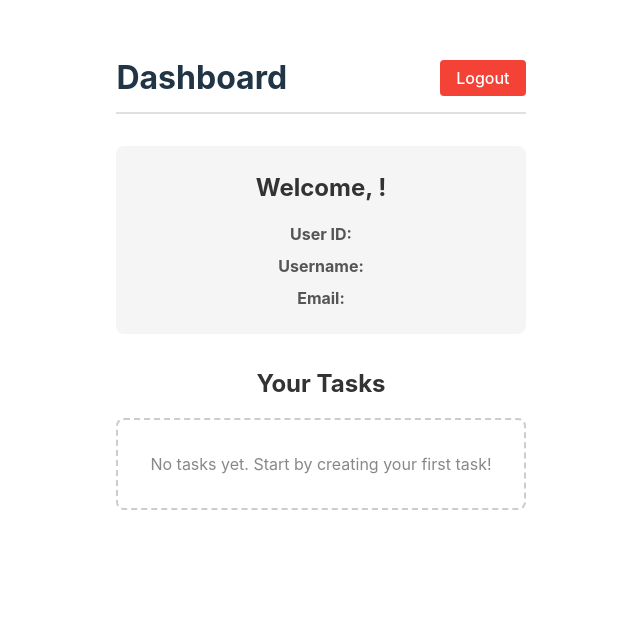
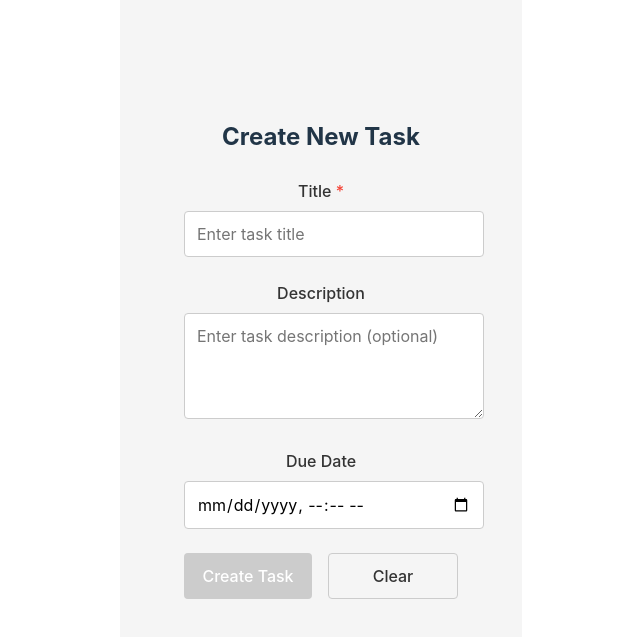
Before and after one commit to astillsjr/focus-flow-frontend, a Vue app: page / in a window 1280 px wide. Shown: the part 115-752 px from the top of the page, without its empty margins (319-959 px from the left). Built offline with nearby package versions, Linux system fonts and the light colour scheme.

Commit message:
TaskForm.vue implementation

```diff
--- a/src/App.vue
+++ b/src/App.vue
@@ -1,9 +1,26 @@
 <template>
   <div id="app">
-    <Dashboard />
+    <TaskForm @submit-task="handleTaskSubmit" />
   </div>
 </template>
 
 <script setup lang="ts">
-import Dashboard from './components/dashboard/Dashboard.vue'
+import TaskForm from './components/tasks/TaskForm.vue'
+
+/**
+ * Handle task submission event from TaskForm
+ */
+function handleTaskSubmit(taskId: string) {
+  console.log('✅ Task submitted! Task ID:', taskId)
+}
 </script>
+
+<style scoped>
+#app {
+  min-height: 100vh;
+  display: flex;
+  align-items: center;
+  justify-content: center;
+  background-color: #f5f5f5;
+}
+</style>
--- a/src/components/tasks/TaskForm.vue
+++ b/src/components/tasks/TaskForm.vue
@@ -1,3 +1,250 @@
-<template></template>
-<script setup lang="ts"></script>
-<style scoped></style>
+<template>
+  <div class="task-form">
+    <h2>Create New Task</h2>
+
+    <form @submit.prevent="handleSubmit">
+      <div class="form-group">
+        <label for="title">Title <span class="required">*</span></label>
+        <input
+          id="title"
+          v-model="title"
+          type="text"
+          placeholder="Enter task title"
+          required
+          :disabled="isLoading"
+        />
+      </div>
+
+      <div class="form-group">
+        <label for="description">Description</label>
+        <textarea
+          id="description"
+          v-model="description"
+          placeholder="Enter task description (optional)"
+          rows="4"
+          :disabled="isLoading"
+        />
+      </div>
+
+      <div class="form-group">
+        <label for="dueDate">Due Date</label>
+        <input
+          id="dueDate"
+          v-model="dueDate"
+          type="datetime-local"
+          :disabled="isLoading"
+        />
+      </div>
+
+      <div v-if="errorMessage" class="error-message">
+        {{ errorMessage }}
+      </div>
+
+      <div class="form-actions">
+        <button type="submit" :disabled="isLoading || !isFormValid" class="submit-button">
+          {{ isLoading ? 'Creating...' : 'Create Task' }}
+        </button>
+        <button type="button" @click="clearForm" :disabled="isLoading" class="clear-button">
+          Clear
+        </button>
+      </div>
+    </form>
+  </div>
+</template>
+
+<script setup lang="ts">
+import { ref, computed } from 'vue'
+import { useTaskStore } from '../../stores/taskStore'
+
+// Define emits
+const emit = defineEmits<{
+  'submit-task': [taskId: string]
+}>()
+
+// Get task store
+const taskStore = useTaskStore()
+
+// Form state
+const title = ref('')
+const description = ref('')
+const dueDate = ref('')
+const isLoading = ref(false)
+const errorMessage = ref('')
+
+// Computed validation
+const isFormValid = computed(() => {
+  return title.value.trim().length > 0
+})
+
+/**
+ * Clear the form fields
+ */
+function clearForm() {
+  title.value = ''
+  description.value = ''
+  dueDate.value = ''
+  errorMessage.value = ''
+}
+
+/**
+ * Handle form submission
+ */
+async function handleSubmit() {
+  // Validate title is not empty or whitespace
+  if (!title.value.trim()) {
+    errorMessage.value = 'Title is required and cannot be empty'
+    return
+  }
+
+  // Clear previous error
+  errorMessage.value = ''
+
+  // Set loading state
+  isLoading.value = true
+
+  try {
+    // Create task payload
+    const taskPayload = {
+      title: title.value.trim(),
+      description: description.value.trim(),
+      dueDate: dueDate.value ? new Date(dueDate.value).toISOString() : undefined
+    }
+
+    // Call task store to create task
+    const taskId = await taskStore.addTask(taskPayload)
+
+    // Log success message
+    console.log('✅ Task created successfully!', { taskId, title: taskPayload.title })
+
+    // Emit success event with the new task ID
+    emit('submit-task', taskId)
+
+    // Clear form on success
+    clearForm()
+
+    // Optional: Redirect to dashboard (uncomment when router is set up)
+    // router.push('/dashboard')
+  } catch (error) {
+    // Task creation failed - show error message
+    if (error instanceof Error) {
+      errorMessage.value = error.message
+    } else {
+      errorMessage.value = 'An unexpected error occurred. Please try again.'
+    }
+    console.error('❌ Task creation error:', error)
+  } finally {
+    // Reset loading state
+    isLoading.value = false
+  }
+}
+</script>
+
+<style scoped>
+.task-form {
+  max-width: 600px;
+  margin: 0 auto;
+  padding: 2rem;
+}
+
+h2 {
+  margin-bottom: 1.5rem;
+  text-align: center;
+}
+
+.form-group {
+  margin-bottom: 1.5rem;
+}
+
+label {
+  display: block;
+  margin-bottom: 0.5rem;
+  font-weight: 500;
+  color: #333;
+}
+
+.required {
+  color: #f44336;
+}
+
+input,
+textarea {
+  width: 100%;
+  padding: 0.75rem;
+  border: 1px solid #ccc;
+  border-radius: 4px;
+  font-size: 1rem;
+  font-family: inherit;
+}
+
+textarea {
+  resize: vertical;
+}
+
+input:disabled,
+textarea:disabled {
+  background-color: #f5f5f5;
+  cursor: not-allowed;
+}
+
+input:focus,
+textarea:focus {
+  outline: none;
+  border-color: #4CAF50;
+  box-shadow: 0 0 0 2px rgba(76, 175, 80, 0.1);
+}
+
+.error-message {
+  color: #d32f2f;
+  background-color: #ffebee;
+  padding: 0.75rem;
+  border-radius: 4px;
+  margin-bottom: 1rem;
+  font-size: 0.9rem;
+}
+
+.form-actions {
+  display: flex;
+  gap: 1rem;
+}
+
+.submit-button,
+.clear-button {
+  flex: 1;
+  padding: 0.75rem;
+  border: none;
+  border-radius: 4px;
+  font-size: 1rem;
+  font-weight: 500;
+  cursor: pointer;
+  transition: background-color 0.2s;
+}
+
+.submit-button {
+  background-color: #4CAF50;
+  color: white;
+}
+
+.submit-button:hover:not(:disabled) {
+  background-color: #45a049;
+}
+
+.submit-button:disabled {
+  background-color: #cccccc;
+  cursor: not-allowed;
+}
+
+.clear-button {
+  background-color: #f5f5f5;
+  color: #333;
+  border: 1px solid #ccc;
+}
+
+.clear-button:hover:not(:disabled) {
+  background-color: #e0e0e0;
+}
+
+.clear-button:disabled {
+  opacity: 0.5;
+  cursor: not-allowed;
+}
+</style>
--- a/src/stores/authStore.ts
+++ b/src/stores/authStore.ts
@@ -2,14 +2,6 @@ import { defineStore } from 'pinia'
 import { ref, computed } from 'vue'
 
 // TypeScript interfaces
-interface AuthState {
-  userId: string | null
-  accessToken: string | null
-  refreshToken: string | null
-  username: string | null
-  email: string | null
-}
-
 interface LoginCredentials {
   username: string
   password: string
@@ -34,6 +26,19 @@ interface UserInfo {
 
 // API Base URL - adjust this based on your environment
 const API_BASE_URL = (import.meta as any).env?.VITE_API_BASE_URL
+
+/**
+ * Helper to handle API responses consistently
+ */
+async function handleResponse<T>(response: Response): Promise<T> {
+  const data = await response.json()
+
+  if (!response.ok) {
+    throw new Error(data.error || 'API request failed')
+  }
+
+  return data as T
+}
 
 export const useAuthStore = defineStore('auth', () => {
   // State
@@ -75,13 +80,7 @@ export const useAuthStore = defineStore('auth', () => {
         body: JSON.stringify(credentials)
       })
 
-      const data = await response.json()
-
-      if (!response.ok) {
-        throw new Error(data.error || 'Registration failed')
-      }
-
-      const authResponse: AuthResponse = data
+      const authResponse = await handleResponse<AuthResponse>(response)
 
       // Store tokens
       accessToken.value = authResponse.accessToken
@@ -118,13 +117,7 @@ export const useAuthStore = defineStore('auth', () => {
         body: JSON.stringify(credentials)
       })
 
-      const data = await response.json()
-
-      if (!response.ok) {
-        throw new Error(data.error || 'Login failed')
-      }
-
-      const authResponse: AuthResponse = data
+      const authResponse = await handleResponse<AuthResponse>(response)
 
       // Store tokens
       accessToken.value = authResponse.accessToken
@@ -195,11 +188,7 @@ export const useAuthStore = defineStore('auth', () => {
         })
       })
 
-      const data = await response.json()
-
-      if (!response.ok) {
-        throw new Error(data.error || 'Token refresh failed')
-      }
+      const data = await handleResponse<{ accessToken: string }>(response)
 
       // Update access token
       accessToken.value = data.accessToken
@@ -233,11 +222,7 @@ export const useAuthStore = defineStore('auth', () => {
         })
       })
 
-      const data = await response.json()
-
-      if (!response.ok) {
-        throw new Error(data.error || 'Failed to fetch user info')
-      }
+      const data = await handleResponse<{ user: UserInfo }>(response)
 
       const userInfo: UserInfo = data.user
 
--- a/src/stores/taskStore.ts
+++ b/src/stores/taskStore.ts
@@ -1,15 +1,13 @@
 import { defineStore } from 'pinia'
-import { ref, computed } from 'vue'
+import { ref, computed, watch } from 'vue'
 import { useAuthStore } from './authStore'
-
-// Note: When copying to src/stores/taskStore.ts, this import path is correct
 
 // TypeScript interfaces
 export interface Task {
   _id: string
   user: string
   title: string
-  description: string
+  description?: string
   createdAt: Date | string
   startedAt?: Date | string
   completedAt?: Date | string
@@ -18,7 +16,7 @@ export interface Task {
 
 export interface CreateTaskPayload {
   title: string
-  description: string
+  description?: string
   dueDate?: Date | string
 }
 
@@ -47,6 +45,19 @@ export interface GetTasksResponse {
 
 // API Base URL
 const API_BASE_URL = (import.meta as any).env?.VITE_API_BASE_URL || '/api'
+
+/**
+ * Helper to handle API responses consistently
+ */
+async function handleResponse<T>(response: Response): Promise<T> {
+  const data = await response.json()
+
+  if (!response.ok) {
+    throw new Error(data.error || 'API request failed')
+  }
+
+  return data as T
+}
 
 export const useTaskStore = defineStore('task', () => {
   // State
@@ -107,13 +118,7 @@ export const useTaskStore = defineStore('task', () => {
         })
       })
 
-      const data = await response.json()
-
-      if (!response.ok) {
-        throw new Error(data.error || 'Failed to fetch tasks')
-      }
-
-      const result: GetTasksResponse = data
+      const result = await handleResponse<GetTasksResponse>(response)
 
       // Update tasks in store
       tasks.value = result.tasks
@@ -151,18 +156,12 @@ export const useTaskStore = defineStore('task', () => {
         })
       })
 
-      const data = await response.json()
-
-      if (!response.ok) {
-        throw new Error(data.error || 'Failed to create task')
-      }
-
-      const taskId: string = data.task
+      const data = await handleResponse<{ task: string }>(response)
 
       // Refresh tasks to get the newly created task
       await fetchTasks()
 
-      return taskId
+      return data.task
     } catch (err) {
       error.value = err instanceof Error ? err.message : 'Failed to create task'
       console.error('Create task error:', err)
@@ -198,11 +197,7 @@ export const useTaskStore = defineStore('task', () => {
         })
       })
 
-      const data = await response.json()
-
-      if (!response.ok) {
-        throw new Error(data.error || 'Failed to update task')
-      }
+      await handleResponse(response)
 
       // Refresh tasks to get updated data
       await fetchTasks()
@@ -238,11 +233,7 @@ export const useTaskStore = defineStore('task', () => {
         })
       })
 
-      const data = await response.json()
-
-      if (!response.ok) {
-        throw new Error(data.error || 'Failed to delete task')
-      }
+      await handleResponse(response)
 
       // Remove task from local state
       tasks.value = tasks.value.filter(task => task._id !== taskId)
@@ -279,11 +270,7 @@ export const useTaskStore = defineStore('task', () => {
         })
       })
 
-      const data = await response.json()
-
-      if (!response.ok) {
-        throw new Error(data.error || 'Failed to mark task as started')
-      }
+      await handleResponse(response)
 
       // Update task in local state
       const taskIndex = tasks.value.findIndex(t => t._id === taskId)
@@ -323,11 +310,7 @@ export const useTaskStore = defineStore('task', () => {
         })
       })
 
-      const data = await response.json()
-
-      if (!response.ok) {
-        throw new Error(data.error || 'Failed to mark task as completed')
-      }
+      await handleResponse(response)
 
       // Update task in local state
       const taskIndex = tasks.value.findIndex(t => t._id === taskId)
@@ -381,6 +364,16 @@ export const useTaskStore = defineStore('task', () => {
     }
   }
 
+  // Watch for logout and clear tasks automatically
+  watch(
+    () => authStore.isAuthenticated,
+    (isAuthenticated) => {
+      if (!isAuthenticated) {
+        clearTasks()
+      }
+    }
+  )
+
   return {
     // State
     tasks,
```
Also changed, not shown: 2 other files (tests, documents, lock files or other folders).
